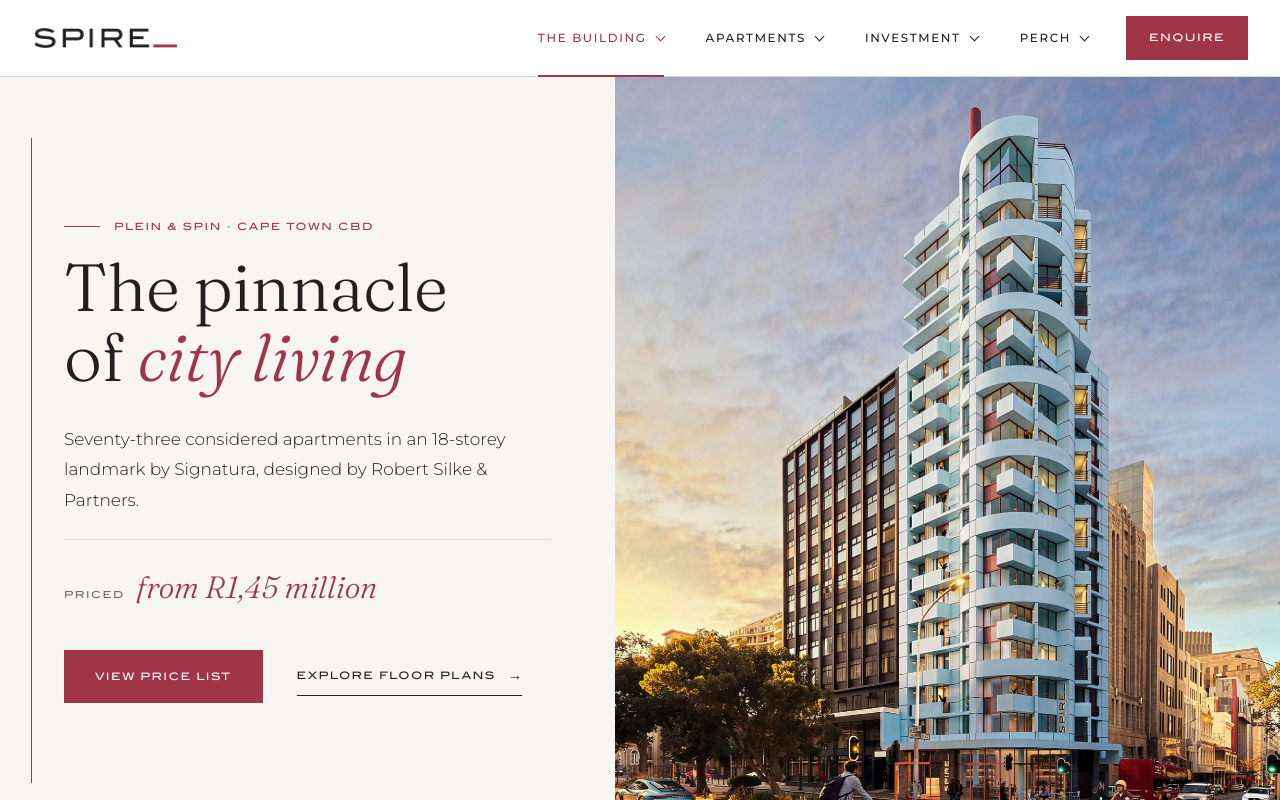
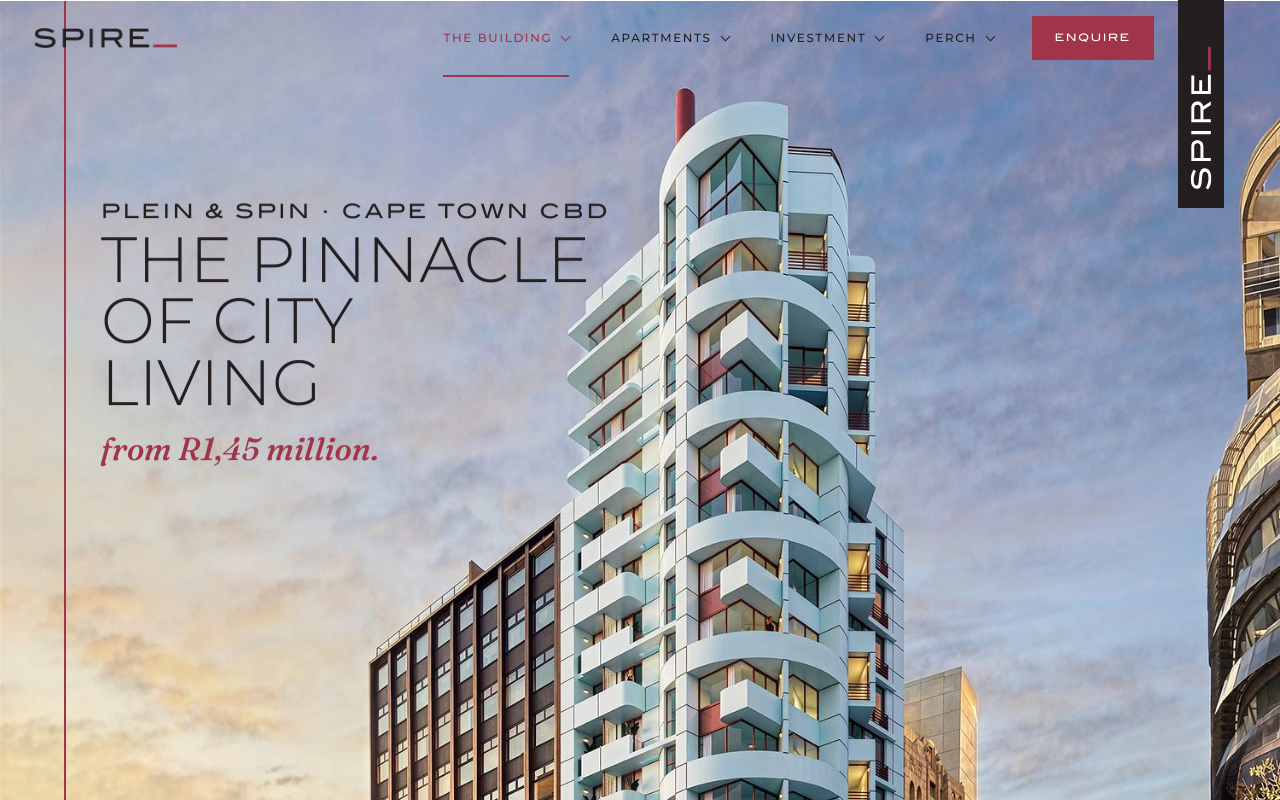
Before and after one commit to dean470/spire-cape-town, a plain HTML site: page index.html in a window 1280 px wide. Shown: the top 800 px of the page. Drawn offline with Linux system fonts and the light colour scheme; animation ran at ten frames a second.

Commit message:
Match the landing-page hero: full-width tower render, drifting headline, red line, fixed SPIRE tab, black welcome band
Co-Authored-By: Claude Opus 5.5 <noreply@anthropic.com>

```diff
--- a/index.html
+++ b/index.html
@@ -21,7 +21,7 @@
 <link href="https://fonts.googleapis.com/css2?family=Fraunces:ital,opsz,wght@0,9..144,300..500;1,9..144,300..500&family=Montserrat:wght@300;400;500;600&display=swap" rel="stylesheet">
 <link rel="stylesheet" href="styles.css">
 </head>
-<body>
+<body class="home">
 
 <a class="skip" href="#overview">Skip to content</a>
 
@@ -73,19 +73,25 @@
   </div>
 </header>
 
-<section class="hero">
-  <div class="hero-copy">
-    <p class="label">Plein &amp; Spin · Cape Town CBD</p>
-    <h1>The pinnacle of <em>city living</em></h1>
-    <p class="lead">Seventy-three considered apartments in an 18-storey landmark by Signatura, designed by Robert Silke &amp; Partners.</p>
-    <p class="hero-price"><span>Priced</span> <strong id="fromPrice">from R1,45 million</strong></p>
+<section class="hero hero-tall" aria-label="Spire">
+  <img class="hero-img" src="assets/hero.jpg" width="1500" height="1562" alt="Artist's impression of Spire on the corner of Plein and Spin Streets at sunset">
+  <div class="hero-line" aria-hidden="true"></div>
+  <div class="hero-head" id="heroHead">
+    <p class="hero-kicker">Plein &amp; Spin · Cape Town CBD</p>
+    <h1>The pinnacle<br>of city<br>living</h1>
+    <p class="hero-from"><span id="fromPrice">from R1,45 million</span>.</p>
+  </div>
+</section>
+<section class="hero-band">
+  <div class="wrap">
+    <p>Welcome to Spire: Signatura's 18-storey landmark on the corner of Plein and Spin, designed by Robert Silke &amp; Partners. Seventy-three considered apartments in the Cape Town CBD, as striking to look at as they are to own.</p>
     <div class="hero-cta">
       <a class="btn" href="#prices">View price list</a>
       <a class="arrow-link" href="#plans">Explore floor plans</a>
     </div>
   </div>
-  <div class="hero-media"><img src="assets/hero.jpg" alt="Artist's impression of Spire on the corner of Plein and Spin Streets at sunset"></div>
 </section>
+<a class="spire-tab" href="#top" aria-label="Spire, back to top"><img src="assets/spire-tab.svg" alt="" width="68" height="307"></a>
 
 <section class="facts" aria-label="Key facts">
   <div><strong>73</strong><span>Apartments</span></div>
--- a/motion.js
+++ b/motion.js
@@ -4,26 +4,40 @@
 // 3. section headings and copy fade up from below.
 // Nothing moves for visitors who ask for reduced motion, and everything stays visible without JavaScript.
 (function () {
+  // The fixed SPIRE tab tucks away after the hero on narrower desktops, where it would cover content
+  var tallHero = document.querySelector(".hero-tall");
+  if (tallHero) {
+    var past = function () { document.body.classList.toggle("past-hero", window.scrollY > tallHero.offsetHeight - 120); };
+    window.addEventListener("scroll", past, { passive: true }); past();
+  }
   if (!window.matchMedia || window.matchMedia("(prefers-reduced-motion: reduce)").matches) return;
   var root = document.documentElement;
   root.classList.add("motion");
 
-  // 1. Hero
-  var hero = document.querySelector(".hero"), copy = hero && hero.querySelector(".hero-copy");
-  var media = hero && hero.querySelector(".hero-media img");
+  // 1. Hero: the headline drifts down the tall render as the page scrolls, easing behind the
+  // scroll like the landing page's GSAP "scrub: 1", and stops short of the street.
+  var hero = document.querySelector(".hero"), head = document.getElementById("heroHead");
   if (hero) requestAnimationFrame(function () { requestAnimationFrame(function () { hero.classList.add("hero-in"); }); });
-  if (copy) {
-    var ticking = false, wide = window.matchMedia("(min-width: 961px)");
-    function drift() {
-      ticking = false;
-      var h = hero.offsetHeight, p = Math.min(1, Math.max(0, window.scrollY / h));
-      if (!wide.matches) p = 0;              // stacked phone layout: no drift
-      copy.style.transform = "translate3d(0," + (p * h * 0.32).toFixed(1) + "px,0)";
-      copy.style.opacity = (1 - p * 0.9).toFixed(3);
-      if (media) media.style.transform = "translate3d(0," + (p * h * 0.12).toFixed(1) + "px,0) scale(1.06)";
+  if (head) {
+    var overlay = window.matchMedia("(min-width: 761px)"), cur = 0, running = false;
+    function target() {
+      if (!overlay.matches) return 0;
+      var room = hero.offsetHeight - head.offsetTop - head.offsetHeight - 40;
+      // Measured off the landing-page recording: the headline travels about 0.78 px for every
+      // pixel scrolled, so the price line is still on screen when the street comes into view.
+      return Math.max(0, Math.min(room, window.scrollY * 0.78));
     }
-    window.addEventListener("scroll", function () { if (!ticking) { ticking = true; requestAnimationFrame(drift); } }, { passive: true });
-    drift();
+    function step() {
+      var t = target();
+      cur += (t - cur) * 0.08;
+      if (Math.abs(t - cur) < 0.3) cur = t;
+      head.style.transform = "translate3d(0," + cur.toFixed(1) + "px,0)";
+      if (cur !== t) requestAnimationFrame(step); else running = false;
+    }
+    function kick() { if (!running) { running = true; requestAnimationFrame(step); } }
+    window.addEventListener("scroll", kick, { passive: true });
+    window.addEventListener("resize", kick);
+    kick();
   }
 
   // 2 and 3. Reveals
--- a/styles.css
+++ b/styles.css
@@ -556,20 +556,7 @@ button.arrow-link { align-self: flex-start; background: none; border: 0; border-
 .rent-table { min-width: 620px; }
 
 /* ---------- Motion (motion.js adds .motion to <html>; off for reduced motion) */
-.motion .hero { overflow: hidden; }
-.hero-copy { position: relative; will-change: transform, opacity; }
-.motion .hero-copy::before { content: ""; position: absolute; left: clamp(14px, 2.4vw, 44px); top: -40px; bottom: -40px; width: 1px; background: var(--red); transform: scaleY(0); transform-origin: top; transition: transform 1.2s cubic-bezier(.65,0,.35,1); }
-.motion .hero-in .hero-copy::before { transform: scaleY(1); }
-.motion .hero-copy > * { opacity: 0; transform: translateX(-70px); transition: opacity .7s ease-out, transform .8s cubic-bezier(.22,.8,.3,1); }
-.motion .hero-in .hero-copy > * { opacity: 1; transform: none; }
-.motion .hero-in .hero-copy > :nth-child(1) { transition-delay: .15s; }
-.motion .hero-in .hero-copy > :nth-child(2) { transition-delay: .55s; }
-.motion .hero-in .hero-copy > :nth-child(3) { transition-delay: .8s; }
-.motion .hero-in .hero-copy > :nth-child(4) { transition-delay: .95s; }
-.motion .hero-in .hero-copy > :nth-child(5) { transition-delay: 1.1s; }
-.motion .hero-media img { transform: scale(1.06); will-change: transform; }
-.motion .hero-media { clip-path: inset(0 0 0 100%); transition: clip-path 1.3s cubic-bezier(.65,0,.35,1) .1s; }
-.motion .hero-in .hero-media { clip-path: inset(0 0 0 0); }
+
 
 .motion .rv-wipe > * { transition: clip-path 1.15s cubic-bezier(.65,0,.35,1); }
 .motion .rv-wipe.rv-down > * { clip-path: inset(0 0 100% 0); }
@@ -580,4 +567,42 @@ button.arrow-link { align-self: flex-start; background: none; border: 0; border-
 
 .motion .rv-fade { opacity: 0; transform: translateY(34px); transition: opacity .8s ease-out, transform .9s cubic-bezier(.22,.8,.3,1); }
 .motion .rv-fade.in { opacity: 1; transform: none; }
-@media (max-width: 960px) { .motion .hero-copy::before { top: 28px; bottom: 28px; } }
+
+/* ---------- Tall hero, after the Spire landing page: the whole render full-width, scrolled from crown to street */
+.hero-tall { position: relative; display: block; height: auto; background: #c9c3cc; overflow: hidden; }
+.home .hero-tall { margin-top: calc(-1 * var(--header)); }
+.home .site-header:not(.scrolled) { background: transparent; border-bottom-color: transparent; backdrop-filter: none; }
+.hero-img { display: block; width: 100%; height: auto; }
+.hero-line { position: absolute; left: 5vw; top: 0; bottom: 0; width: 1.5px; background: var(--red); transform-origin: top; }
+.hero-head { position: absolute; left: 7.9vw; top: max(calc(var(--header) + 4vw), 11vw); z-index: 2; will-change: transform; }
+.hero-kicker { font-family: var(--blair); font-size: clamp(.8rem, 1.55vw, 1.9rem); letter-spacing: .14em; text-transform: uppercase; color: var(--ink); margin: 0 0 .25em; line-height: 1.2; }
+.hero-head h1 { font-family: var(--sans); font-weight: 300; text-transform: uppercase; font-size: clamp(2.2rem, 5vw, 6.2rem); line-height: .96; letter-spacing: .005em; color: var(--ink); margin: 0; }
+.hero-from { font-family: var(--serif); font-style: italic; font-weight: 500; font-size: clamp(1.2rem, 2.5vw, 3rem); color: var(--red); margin: .55em 0 0; line-height: 1.1; }
+.hero-band { background: #000; color: #fff; text-align: center; padding: clamp(48px, 6vw, 88px) 0; position: relative; z-index: 3; }
+.hero-band p { max-width: 64ch; margin: 0 auto 2em; font-size: clamp(.95rem, 1.05vw, 1.1rem); line-height: 1.7; }
+.hero-band .hero-cta { justify-content: center; }
+.hero-band .arrow-link { color: #fff; border-color: rgba(255,255,255,.7); }
+.hero-band .arrow-link:hover { color: var(--rose); border-color: var(--rose); }
+.spire-tab { position: fixed; top: 0; right: 4.4vw; z-index: 70; width: clamp(40px, 3.6vw, 68px); line-height: 0; transition: transform .3s ease; }
+.spire-tab img { width: 100%; height: auto; display: block; }
+.home .header-inner { padding-right: calc(4.4vw + clamp(40px, 3.6vw, 68px) + 24px); }
+@media (max-width: 1439px) { .past-hero .spire-tab { transform: translateY(-105%); pointer-events: none; } }
+@media (max-width: 1100px) {
+  .spire-tab { display: none; }
+  .home .header-inner { padding-right: max(32px, env(safe-area-inset-right, 0px)); }
+}
+@media (max-width: 760px) {
+  .home .hero-tall { margin-top: 0; }
+  .home .site-header:not(.scrolled) { background: rgba(255,255,255,.96); }
+  .hero-head { position: static; padding: 32px max(20px, env(safe-area-inset-left, 0px)) 36px; background: var(--ivory); }
+  .hero-line { display: none; }
+  .hero-kicker { font-size: .7rem; }
+  .hero-head h1 { font-size: 2.4rem; }
+  .hero-from { font-size: 1.5rem; }
+}
+/* Entrance: kicker, then the headline and price, slide in from the left; the red line draws down */
+.motion .hero-head > * { opacity: 0; transform: translateX(-100px); transition: opacity .6s ease-out, transform .6s cubic-bezier(.33,1,.68,1); }
+.motion .hero-in .hero-head > * { opacity: 1; transform: none; }
+.motion .hero-in .hero-head > :nth-child(2), .motion .hero-in .hero-head > :nth-child(3) { transition-delay: .45s; }
+.motion .hero-line { transform: scaleY(0); transition: transform 1.6s cubic-bezier(.65,0,.35,1); }
+.motion .hero-in .hero-line { transform: scaleY(1); }
```
